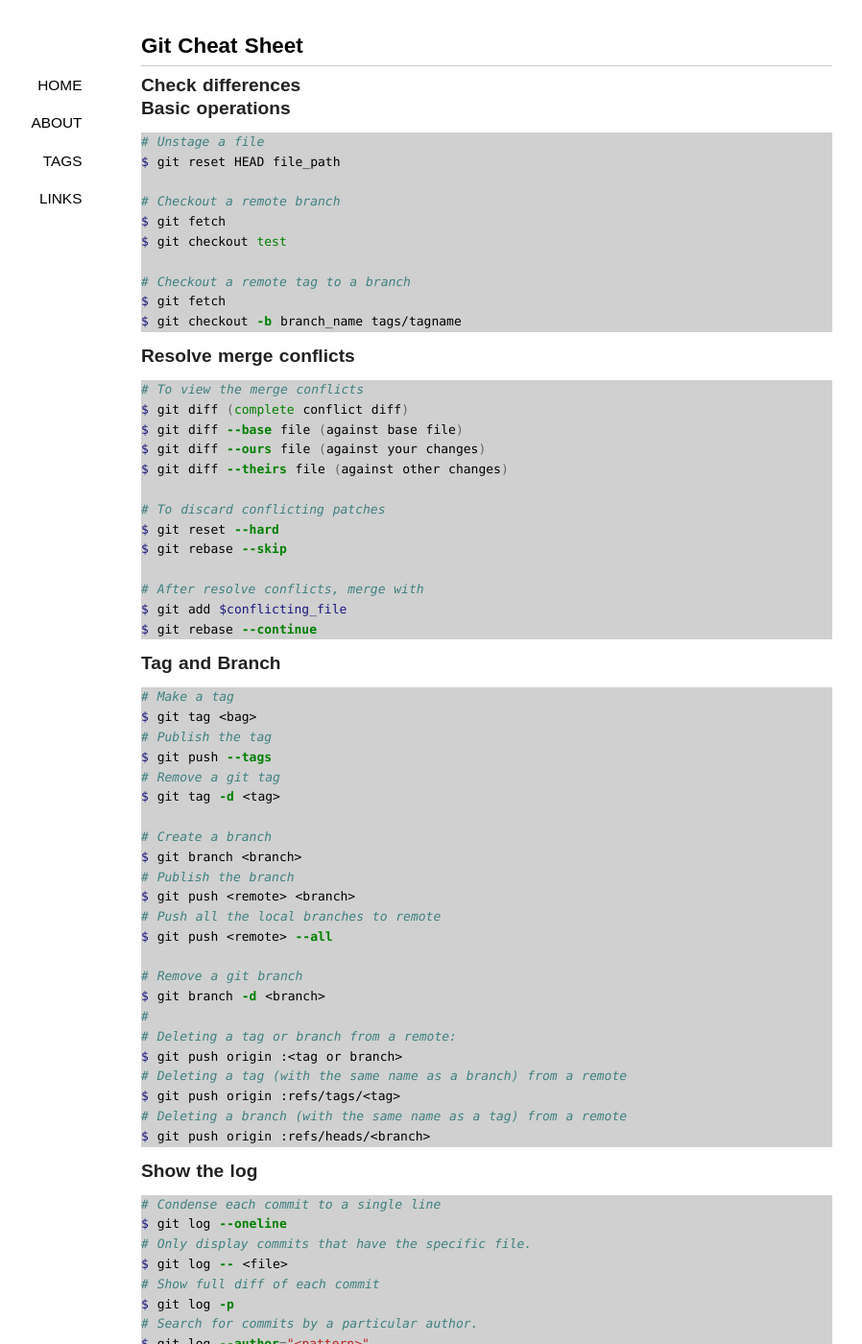
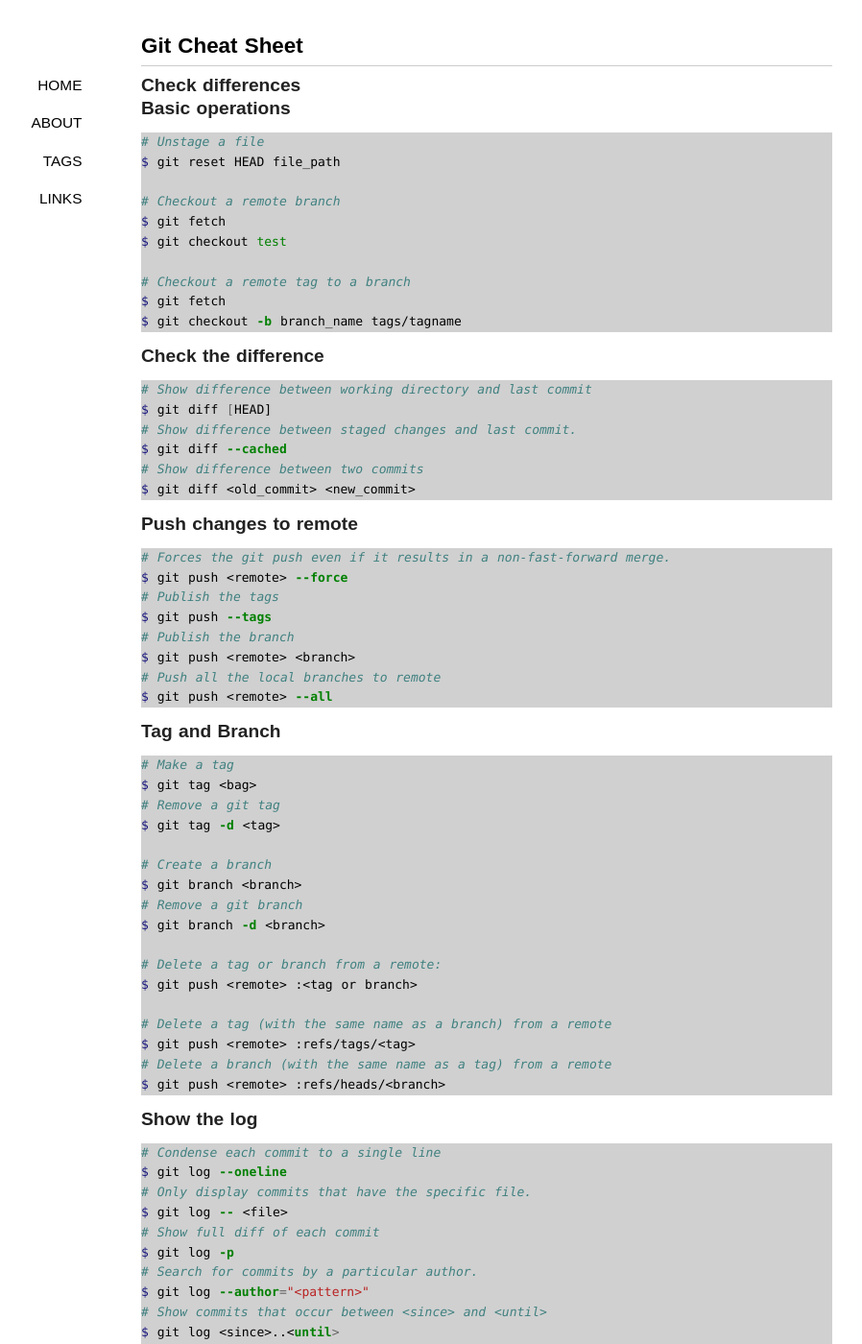
Before and after one commit to lchenn/linchen04.github.io, a Jekyll site: the page built from _posts/2014-10-23-git-cheat-sheet.md, in a window 1280 px wide and 1400 px high. Shown: the whole window at 96% size, without its empty margins (133-1031 px from the left). Built offline with Jekyll 4.4.1, drawn with Linux system fonts in a browser that asks for light colours; some web fonts are replaced; Markdown is read by kramdown in place of the engine named in the settings; comment, search, counter and statistics services are not loaded; some of the changed text lies outside the part shown.

Commit message:
Added more content

````diff
--- a/_posts/2014-10-23-git-cheat-sheet.md
+++ b/_posts/2014-10-23-git-cheat-sheet.md
@@ -23,48 +23,49 @@
 $ git checkout -b branch_name tags/tagname
 ```
 
-### Resolve merge conflicts
+### Check the difference
 ```bash
-# To view the merge conflicts
-$ git diff (complete conflict diff)
-$ git diff --base file (against base file)
-$ git diff --ours file (against your changes)
-$ git diff --theirs file (against other changes)
+# Show difference between working directory and last commit
+$ git diff [HEAD]
+# Show difference between staged changes and last commit.
+$ git diff --cached
+# Show difference between two commits
+$ git diff <old_commit> <new_commit>
+```
 
-# To discard conflicting patches
-$ git reset --hard
-$ git rebase --skip
+### Push changes to remote
+```bash
+# Forces the git push even if it results in a non-fast-forward merge.
+$ git push <remote> --force
+# Publish the tags
+$ git push --tags
+# Publish the branch
+$ git push <remote> <branch>
+# Push all the local branches to remote
+$ git push <remote> --all
+```
 
-# After resolve conflicts, merge with
-$ git add $conflicting_file
-$ git rebase --continue
-```
+
 
 ### Tag and Branch
 ```bash
 # Make a tag
 $ git tag <bag>
-# Publish the tag
-$ git push --tags
 # Remove a git tag
 $ git tag -d <tag>
 
 # Create a branch
 $ git branch <branch>
-# Publish the branch
-$ git push <remote> <branch>
-# Push all the local branches to remote
-$ git push <remote> --all
-
 # Remove a git branch
 $ git branch -d <branch>
-#
-# Deleting a tag or branch from a remote:
-$ git push origin :<tag or branch>
-# Deleting a tag (with the same name as a branch) from a remote
-$ git push origin :refs/tags/<tag>
-# Deleting a branch (with the same name as a tag) from a remote
-$ git push origin :refs/heads/<branch>
+
+# Delete a tag or branch from a remote:
+$ git push <remote> :<tag or branch>
+
+# Delete a tag (with the same name as a branch) from a remote
+$ git push <remote> :refs/tags/<tag>
+# Delete a branch (with the same name as a tag) from a remote
+$ git push <remote> :refs/heads/<branch>
 ```
 
 ### Show the log
@@ -98,6 +99,23 @@
 $ git reset --hard <commit>
 ```
 
+### Resolve merge conflicts
+```bash
+# To view the merge conflicts
+$ git diff (complete conflict diff)
+$ git diff --base file (against base file)
+$ git diff --ours file (against your changes)
+$ git diff --theirs file (against other changes)
+
+# To discard conflicting patches
+$ git reset --hard
+$ git rebase --skip
+
+# After resolve conflicts, merge with
+$ git add $conflicting_file
+$ git rebase --continue
+```
+
 ### Working with remote
 ```bash
 # Show remote repositories
@@ -120,3 +138,11 @@
 $ git checkout master
 $ git merge seotweaks
 ```
+
+### Patch with git
+```bash
+# Generate a patch
+$ git diff <old_commit>  <new_commit> > my.patch
+# Apply the patch
+$ git apply my.patch
+```
````
